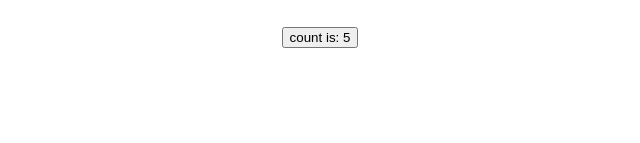
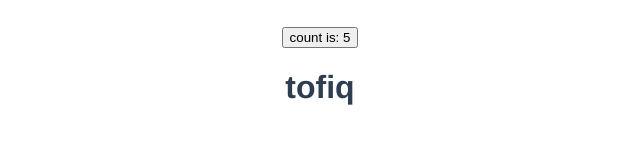
Before and after one commit to Tefoh/vue.js, a Vue app: page / in a window 1280 px wide. Shown: the part 317-460 px from the top of the page, without its empty margins (320-960 px from the left). Built offline with nearby package versions, Linux system fonts and the light colour scheme.

Commit message:
64 - reactive

```diff
--- a/src/components/HelloWorld.vue
+++ b/src/components/HelloWorld.vue
@@ -1,10 +1,11 @@
 <template>
   <h1>{{ msg }}</h1>
   <button @click="handleClick">count is: {{ count }}</button>
+  <h1>{{ user.name }}</h1>
 </template>
 
 <script>
-import { ref } from 'vue';
+import { ref, reactive } from 'vue';
 
 export default {
   name: 'HelloWorld',
@@ -14,7 +15,9 @@ export default {
     const msg = 'Hello Vue 3.0 + Vite';
     const count = ref(5);
 
-    console.log(count)
+    const user = reactive({ name: 'tofiq' });
+
+    console.log(user.name);
 
     // function handleClick() {
     //   count.value++;
@@ -28,6 +31,7 @@ export default {
     return {
       msg,
       count,
+      user,
       handleClick
     }
   }
```
